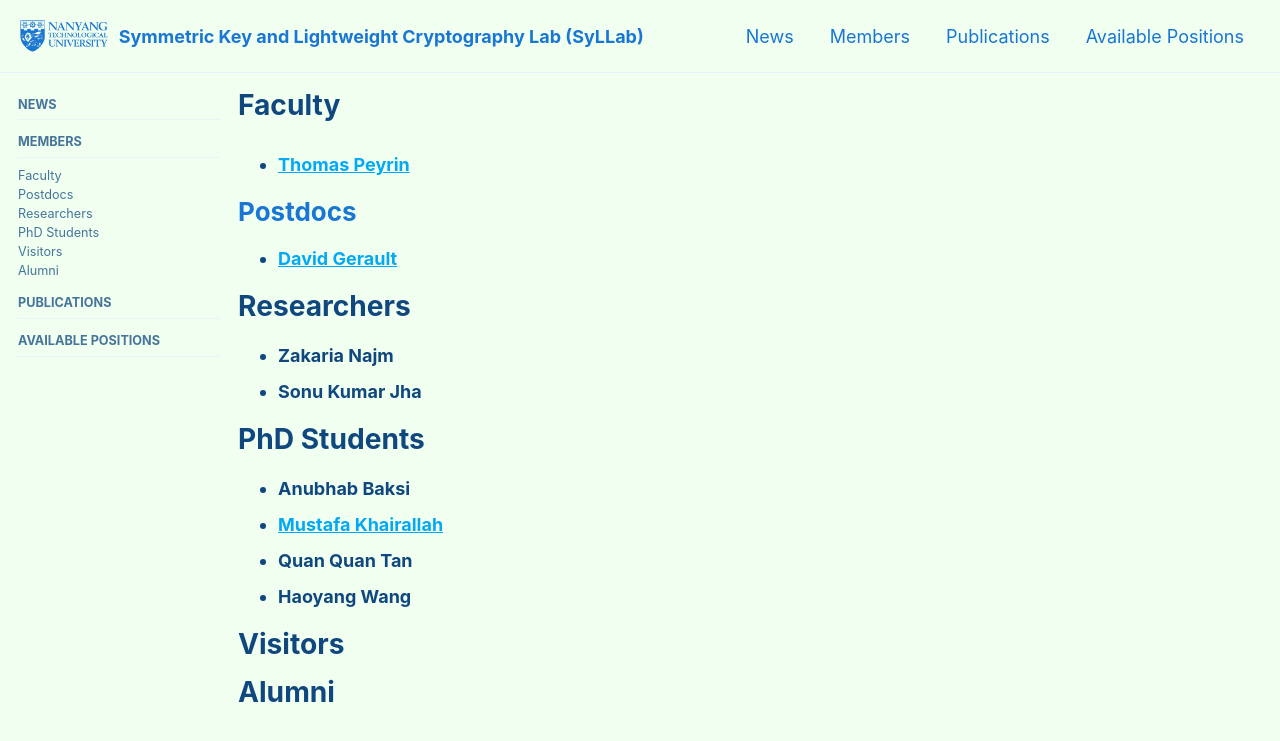
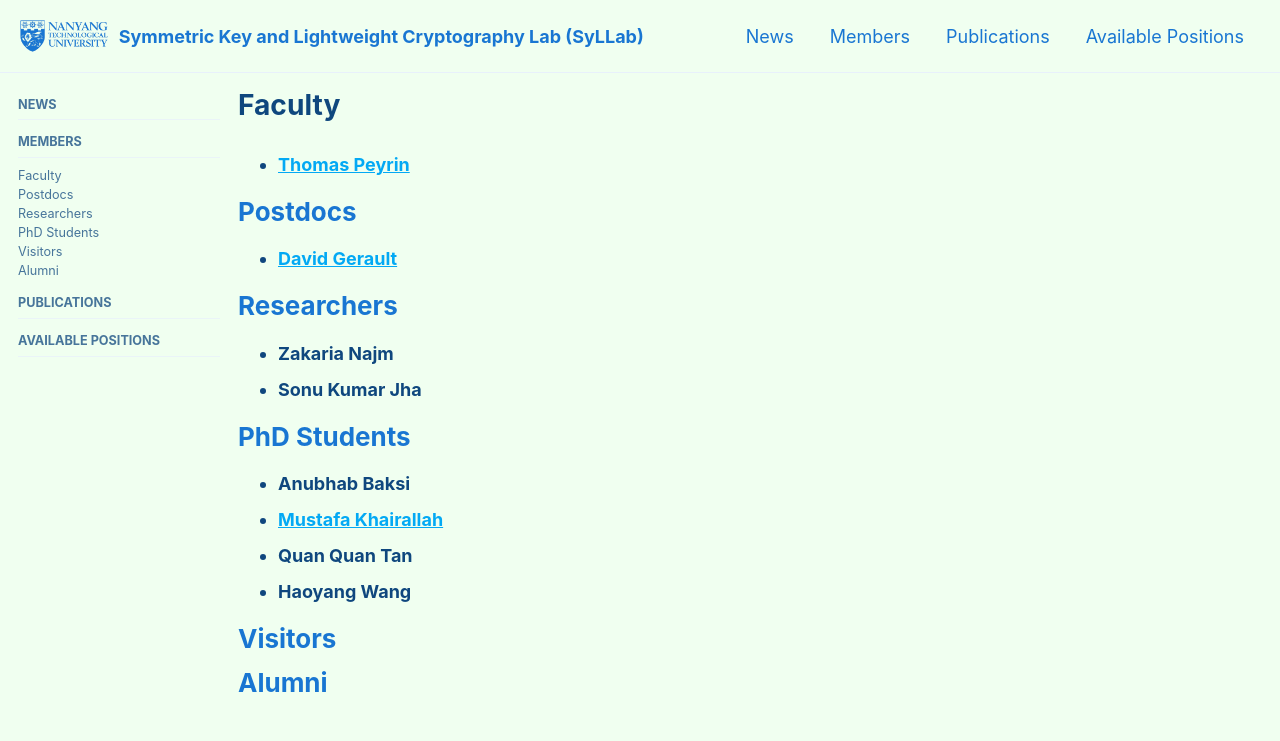
Before and after one commit to thomaspeyrin/web, a Jekyll site: the page built from members.md, in a window 1280 px wide and 900 px high. Shown: the top 741 px of the window. Built offline with Jekyll 4.4.1, drawn with Linux system fonts in a browser that asks for light colours; cached includes are drawn as plain includes; nearby versions of some CDN libraries; our own code applies the rules of GitHub Pages for plain Markdown files.

Commit message:
Update members.md

```diff
--- a/members.md
+++ b/members.md
@@ -19,12 +19,14 @@ sidebar:
 
 
 # Researchers
+{: .myh1}
 
 - **Zakaria Najm**
 - **Sonu Kumar Jha**
 
 
 # PhD Students
+{: .myh1}
 
 - **Anubhab Baksi**
 - **[Mustafa Khairallah](https://www.mustafa-khairallah.com/)**
@@ -33,5 +35,7 @@ sidebar:
 
 
 # Visitors
+{: .myh1}
 
 # Alumni
+{: .myh1}
```
